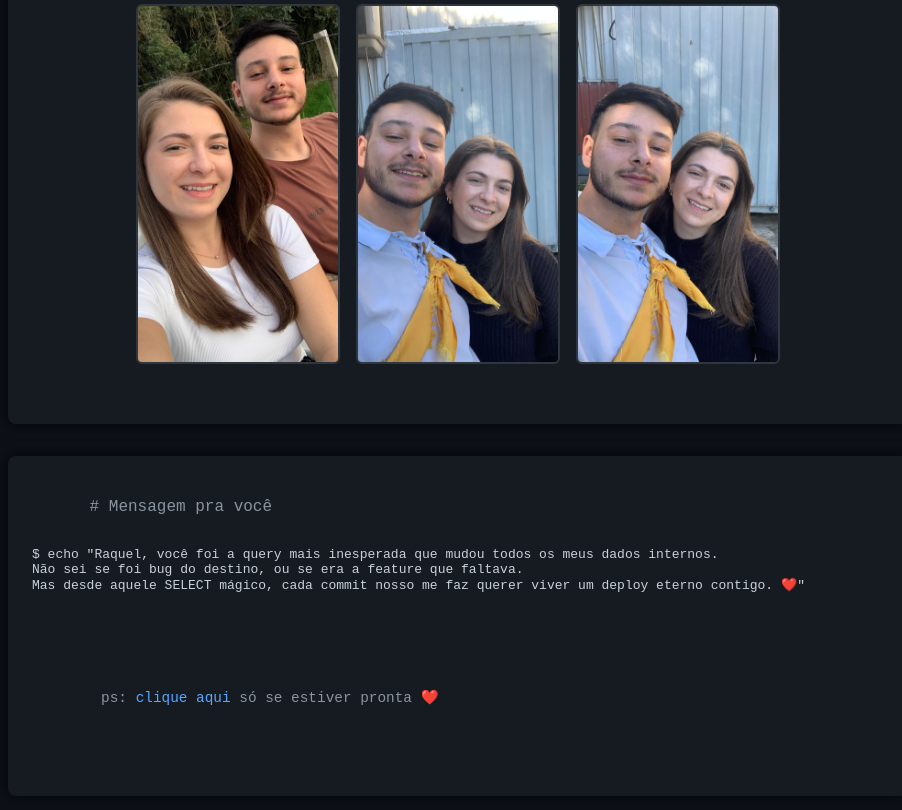
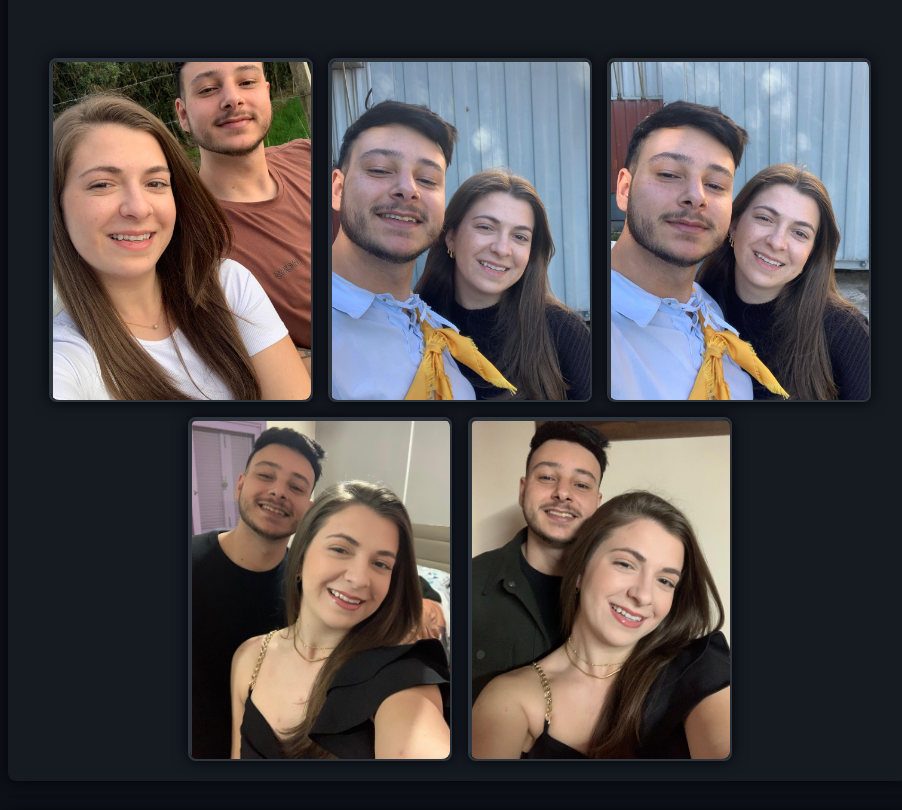
Before and after one commit to Vineess/ravi, a plain HTML site: page index.html in a window 1280 px wide. Shown: the part 924-1734 px from the top of the page, without its empty margins (182-1084 px from the left). Drawn offline with nearby package versions, Linux system fonts and the light colour scheme.

Commit message:
adicionado mais fotos e feito efeito de card que gira

```diff
--- a/css/style.css
+++ b/css/style.css
@@ -45,8 +45,12 @@ header {
   white-space: pre-wrap;
   word-wrap: break-word;
   overflow-wrap: break-word;
-  overflow-x: auto;
+  overflow-x: hidden;
   box-sizing: border-box;
+}
+
+#memorias.terminal {
+  overflow: visible;
 }
 
 pre, code {
@@ -68,6 +72,7 @@ pre, code {
   color: #ffa198;
 }
 
+/* ===== Galeria ===== */
 .gallery {
   display: flex;
   flex-wrap: wrap;
@@ -82,10 +87,83 @@ pre, code {
   border-radius: 6px;
   transition: transform 0.3s ease, box-shadow 0.3s ease;
 }
-
 .gallery img:hover {
   transform: scale(1.05);
   box-shadow: 0 0 10px #58a6ff;
+}
+
+/* ===== Cards ===== */
+.gallery.cards { gap: 1.2rem; }
+
+.flip-card {
+  width: 260px;
+  height: 340px;
+  perspective: 1000px;
+}
+
+.flip-card-inner {
+  position: relative;
+  width: 100%;
+  height: 100%;
+  border-radius: 8px;
+  transform-style: preserve-3d;
+  transition: transform 0.6s;
+  box-shadow: 0 0 15px #010409;
+  border: 2px solid #30363d;
+}
+
+.flip-card:hover .flip-card-inner,
+.flip-card.flip .flip-card-inner {
+  transform: rotateY(180deg);
+}
+
+.flip-card-front,
+.flip-card-back {
+  position: absolute;
+  inset: 0;
+  border: none;
+  border-radius: 8px;
+  overflow: hidden;
+  backface-visibility: hidden;
+  white-space: normal;
+}
+
+.flip-card-front {
+  font-size: 0;
+  line-height: 0;
+}
+
+.flip-card-front img {
+  width: 100%;
+  height: 100%;
+  object-fit: cover;
+  display: block;
+  margin: 0;
+  padding: 0;
+}
+
+.flip-card-back {
+  background: #0d1117;
+  color: #c9d1d9;
+  transform: rotateY(180deg);
+  display: flex;
+  flex-direction: column;
+  align-items: center;
+  justify-content: center;
+  text-align: center;
+  padding: 1rem;
+  gap: 0.4rem;
+}
+
+.flip-card-back h3 {
+  margin: 0;
+  font-size: 1rem;
+  color: #ffa198;
+}
+.flip-card-back p {
+  margin: 0;
+  color: #8b949e;
+  font-size: 0.9rem;
 }
 
 footer {
@@ -95,27 +173,12 @@ footer {
   margin: 3rem 0;
 }
 
-@keyframes blink {
-  0%, 100% { opacity: 1; }
-  50% { opacity: 0; }
-}
+@keyframes blink { 0%,100%{opacity:1} 50%{opacity:0} }
+.blink::after { content:'_'; animation: blink 1s infinite step-start; }
 
-.blink::after {
-  content: '_';
-  animation: blink 1s infinite step-start;
-}
-
-.gato-mode {
-  background-color: #fff0f5;
-  color: #4b0082;
-}
-.gato-mode .terminal {
-  background-color: #ffe6f0;
-  border-color: #ff69b4;
-}
-.gato-mode .menu a {
-  color: #ff69b4;
-}
+.gato-mode { background-color:#fff0f5; color:#4b0082; }
+.gato-mode .terminal { background-color:#ffe6f0; border-color:#ff69b4; }
+.gato-mode .menu a { color:#ff69b4; }
 
 .fake-terminal label {
   display: flex;
@@ -126,10 +189,7 @@ footer {
   font-size: 1rem;
   color: #c9d1d9;
 }
-
-.fake-terminal label span {
-  white-space: nowrap;
-}
+.fake-terminal label span { white-space: nowrap; }
 
 .fake-terminal input {
   background: transparent;
@@ -164,18 +224,9 @@ footer {
   font-family: inherit;
 }
 
-.easter-egg {
-  margin-top: 1rem;
-  color: #8b949e;
-  font-size: 0.9rem;
-}
-.easter-egg a {
-  color: #58a6ff;
-  text-decoration: none;
-}
-.easter-egg a:hover {
-  text-decoration: underline;
-}
+.easter-egg { margin-top:1rem; color:#8b949e; font-size:0.9rem; }
+.easter-egg a { color:#58a6ff; text-decoration:none; }
+.easter-egg a:hover { text-decoration:underline; }
 
 #minigame input {
   background: transparent;
@@ -201,14 +252,8 @@ footer {
   border-radius: 4px;
   cursor: pointer;
 }
-#minigame button:hover {
-  background-color: #2ea043;
-}
-#saidaCompatibilidade {
-  margin-top: 1rem;
-  color: #ffa198;
-  white-space: pre-wrap;
-}
+#minigame button:hover { background-color:#2ea043; }
+#saidaCompatibilidade { margin-top:1rem; color:#ffa198; white-space:pre-wrap; }
 
 .code-input-wrapper {
   display: flex;
@@ -220,13 +265,8 @@ footer {
   flex-wrap: nowrap;
   width: 100%;
 }
-
 .code-input-wrapper label,
-.code-input-wrapper span {
-  white-space: nowrap;
-  margin: 0;
-}
-
+.code-input-wrapper span { white-space: nowrap; margin: 0; }
 .code-input-wrapper input {
   flex: 1;
   padding: 0.3rem 0.5rem;
@@ -257,12 +297,7 @@ footer {
   font-size: 1.3rem;
   color: #ffa198;
 }
-#particles-js {
-  width: 100%;
-  height: 100%;
-  position: absolute;
-  z-index: 1;
-}
+#particles-js { width:100%; height:100%; position:absolute; z-index:1; }
 
 #chatSimulado {
   margin-top: 1rem;
@@ -271,17 +306,9 @@ footer {
   white-space: pre-wrap;
   line-height: 1.6;
 }
+.chat-line { opacity: 0; transition: opacity 0.6s ease-in; }
+.chat-line.show { opacity: 1; }
 
-.chat-line {
-  opacity: 0;
-  transition: opacity 0.6s ease-in;
-}
-
-.chat-line.show {
-  opacity: 1;
-}
-
-/* Responsividade geral */
 @media (max-width: 768px) {
   .terminal {
     padding: 1rem;
@@ -291,14 +318,14 @@ footer {
     word-break: break-word;
   }
 
-  .menu {
-    font-size: 0.85rem;
-  }
+  .menu { font-size: 0.85rem; }
 
   .gallery img {
     width: 100%;
     max-width: 150px;
   }
+
+  .flip-card { width: 200px; height: 260px; }
 
   .code-input-wrapper,
   .fake-terminal label {
@@ -306,17 +333,7 @@ footer {
     align-items: center;
   }
 
-  .countdown {
-    font-size: 1.1rem;
-  }
-
-  button {
-    font-size: 0.85rem;
-    padding: 0.4rem 0.8rem;
-  }
-
-  footer {
-    font-size: 0.85rem;
-    margin: 2rem 1rem;
-  }
+  .countdown { font-size: 1.1rem; }
+  button { font-size: 0.85rem; padding: 0.4rem 0.8rem; }
+  footer { font-size: 0.85rem; margin: 2rem 1rem; }
 }
--- a/index.html
+++ b/index.html
@@ -45,12 +45,70 @@
 
     <section class="terminal" id="memorias">
       <span class="comment"># Algumas memórias em forma de foto</span>
-      <div class="gallery">
-        <img src="img/foto1.jpg" alt="Foto juntos">
-        <img src="img/foto2.jpg" alt="Sorrindo">
-        <img src="img/foto3.jpg" alt="Momentos">
+
+      <div class="gallery cards">
+        <div class="flip-card">
+          <div class="flip-card-inner">
+            <div class="flip-card-front">
+              <img src="img/foto1.jpg" alt="Primeira foto juntos">
+            </div>
+            <div class="flip-card-back">
+              <h3>Nosso primeiro clique 💕</h3>
+              <p>13/07/2025 — O começo do nosso infinito</p>
+            </div>
+          </div>
+        </div>
+
+        <div class="flip-card">
+          <div class="flip-card-inner">
+            <div class="flip-card-front">
+              <img src="img/foto2.jpg" alt="Primeiro Rodeio">
+            </div>
+            <div class="flip-card-back">
+              <h3>Primeiro rodeio juntos 🤠❤️</h3>
+              <p>20/07/2025 — Sua mão na minha, meu lugar seguro</p>
+            </div>
+          </div>
+        </div>
+
+        <div class="flip-card">
+          <div class="flip-card-inner">
+            <div class="flip-card-front">
+              <img src="img/foto3.jpg" alt="Primeiro Rodeio">
+            </div>
+            <div class="flip-card-back">
+              <h3>Rodeio — Parte 2 ✨</h3>
+              <p>20/07/2025 — Dois corações, um só compasso</p>
+            </div>
+          </div>
+        </div>
+
+        <div class="flip-card">
+          <div class="flip-card-inner">
+            <div class="flip-card-front">
+              <img src="img/foto4.jpg" alt="Primeira Festa">
+            </div>
+            <div class="flip-card-back">
+              <h3>Primeira festa juntos 🎉</h3>
+              <p>08/08/2025 — Meu par perfeito para qualquer dança</p>
+            </div>
+          </div>
+        </div>
+
+        <div class="flip-card">
+          <div class="flip-card-inner">
+            <div class="flip-card-front">
+              <img src="img/foto5.jpg" alt="Primeira Festa">
+            </div>
+            <div class="flip-card-back">
+              <h3>Festa - Parte 2 💃🕺</h3>
+              <p>08/08/2025 — Cada sorriso seu é minha melodia</p>
+            </div>
+          </div>
+        </div>
       </div>
     </section>
+
 
     <section class="terminal" id="mensagem">
       <span class="comment"># Mensagem pra você</span>
--- a/js/script.js
+++ b/js/script.js
@@ -19,7 +19,7 @@ function atualizaContador() {
 atualizaContador();
 setInterval(atualizaContador, 1000);
 
-// Easter egg: Ctrl + G → modo gato fofo
+// Easter egg Ctrl + G
 document.addEventListener("keydown", (e) => {
   if (e.ctrlKey && e.key.toLowerCase() === "g") {
     document.body.classList.toggle("gato-mode");
@@ -72,6 +72,12 @@ function avaliarCompatibilidade() {
   const linha = document.getElementById("codigo").value.trim();
   const saida = document.getElementById("saidaCompatibilidade");
 
+  // Validação simples
+  if (!/^return\s/.test(linha) || linha.length > 200) {
+    saida.textContent = "⚠️ A linha precisa começar com 'return' 😉";
+    return;
+  }
+
   const codigo = `
     return (function saoCompatíveis(p1, p2) {
       ${linha}
@@ -110,7 +116,6 @@ const linhasConversa = [
   'Vinicius: ótimo, vamos dar um jeito nisso então haahha'
 ];
 
-
 function simularConversa() {
   const container = document.getElementById("chatSimulado");
   if (!container) return;
@@ -137,7 +142,7 @@ function simularConversa() {
 
 window.addEventListener("DOMContentLoaded", simularConversa);
 
-// Constelação animada (particles.js)
+// Constelação animada
 particlesJS("particles-js", {
   particles: {
     number: { value: 70 },
@@ -162,3 +167,16 @@ particlesJS("particles-js", {
   },
   retina_detect: true
 });
+
+// cards no mobile
+document.querySelectorAll('.flip-card').forEach((card) => {
+  card.addEventListener('click', () => {
+    if (card.classList.contains('flip')) {
+      card.classList.remove('flip');
+    } else {
+
+      document.querySelectorAll('.flip-card.flip').forEach(c => c.classList.remove('flip'));
+      card.classList.add('flip');
+    }
+  });
+});
```
Also changed, not shown: img/foto4.jpg (added), img/foto5.jpg (added).
